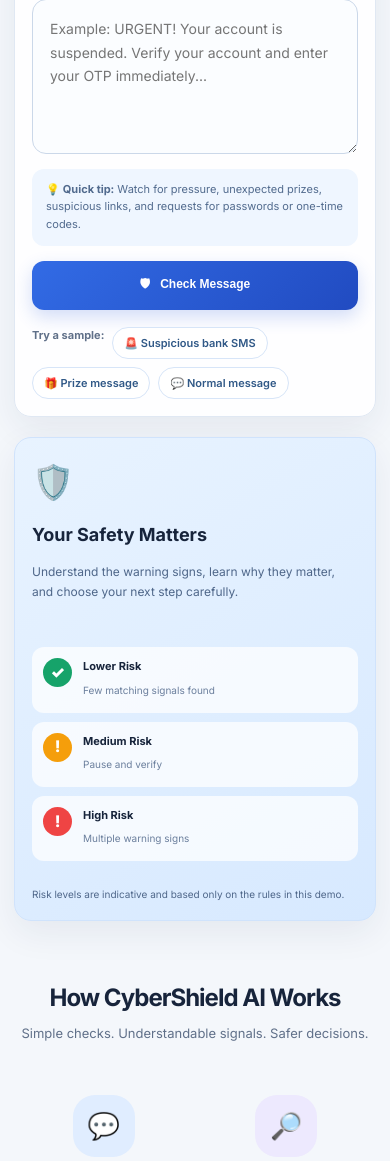
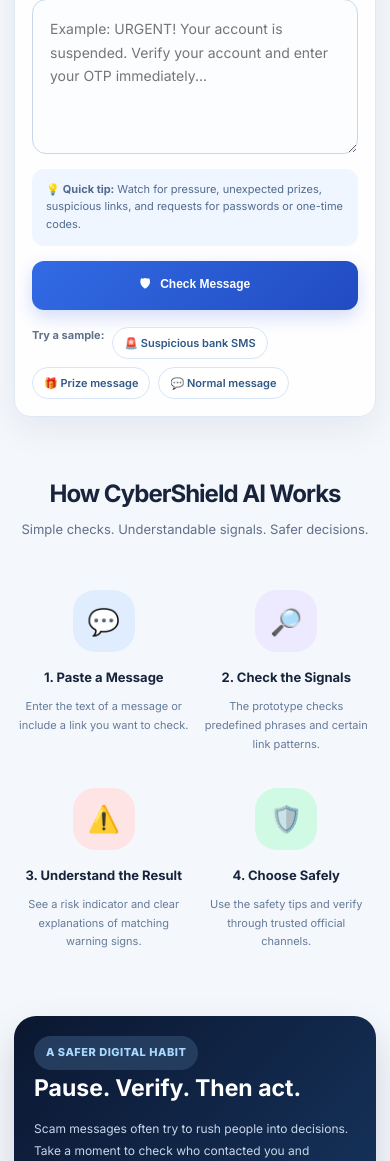
Before and after one commit to tharshini2321/cybershield-ai, a Flask app: page / in a window 390 px wide. Shown: the part 913-2074 px from the top of the page. Run offline with Flask 3, Linux system fonts and the light colour scheme.

Commit message:
Update index.html

```diff
--- a/CyberShield_AI_Enhanced_Website/templates/index.html
+++ b/CyberShield_AI_Enhanced_Website/templates/index.html
@@ -160,9 +160,8 @@
   }
 
   .side-panel {
-    display: flex;
-    gap: 15px;
-  }
+  display: none;
+}
 
   .risk-key {
     grid-template-columns: repeat(3, minmax(0, 1fr));
@@ -382,7 +381,7 @@
     style.id = "scan-animation-style";
     style.textContent = `
       .scan-status {
-        display: flex;
+
         align-items: center;
         gap: 18px;
         margin-top: 20px;
```
